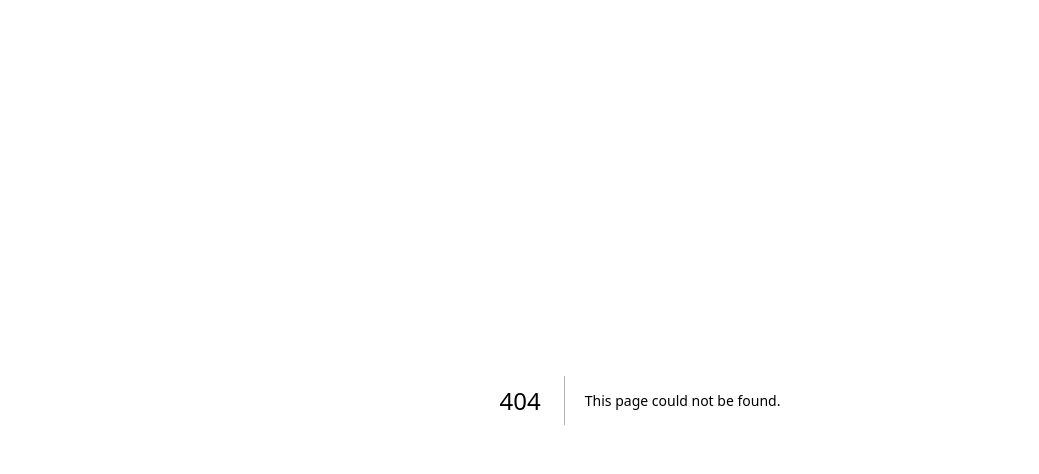
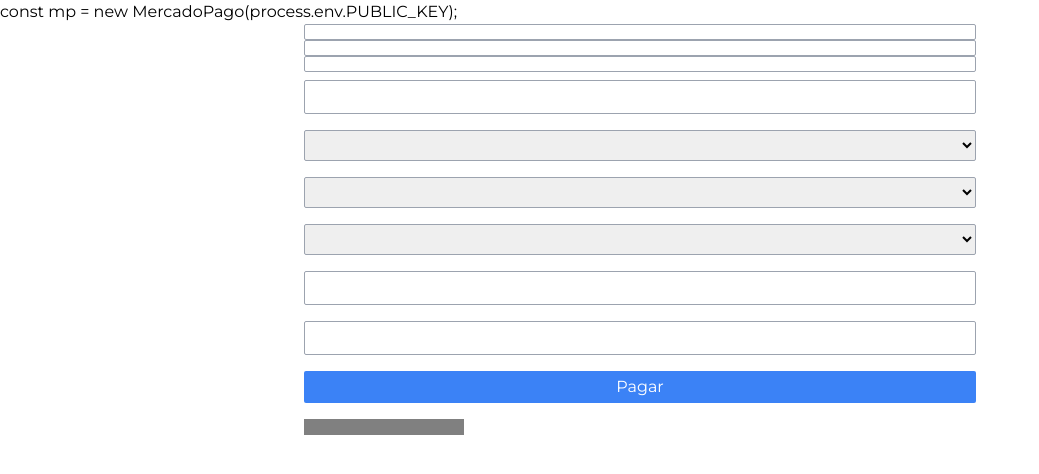
Before and after one commit to ortizfram/Yoga-Membership-videos-page, a Next.js app in the folder membership-page/: page /payments/mp_checkout in a window 1280 px wide. Before the commit this address had no page. Shown: the top 474 px of the page, without its empty margins (0-1039 px from the left). Built offline with nearby package versions, Linux system fonts and the light colour scheme.

Commit message:
adding mp_checkout

```diff
--- a/membership-page/package.json
+++ b/membership-page/package.json
@@ -18,6 +18,7 @@
     "graphql": "^16.6.0",
     "graphql-request": "^5.2.0",
     "html-react-parser": "^3.0.13",
+    "mercadopago": "^1.5.15",
     "moment": "^2.29.4",
     "next": "13.2.4",
     "next-auth": "^4.20.1",
--- /dev/null
+++ b/membership-page/pages/payments/mp_checkout.js
@@ -0,0 +1,71 @@
+import Head from "next/head";
+import React from "react";
+import MercadoPago from "mercadopago";
+
+const mp_checkout = () => {
+  return (
+    <>
+      <Head>
+        {/* Import Mercado Pago */}
+        <script src="https://sdk.mercadopago.com/js/v2"></script>
+      </Head>
+      <main>
+        {/* Config credentials */}
+        const mp = new MercadoPago(process.env.PUBLIC_KEY);
+        {/* CardForm */}
+        <form id="form-checkout" class="max-w-2xl mx-auto flex flex-col">
+          <div
+            id="form-checkout__cardNumber"
+            class="container h-4 border border-gray-400 rounded-sm p-1"
+          ></div>
+          <div
+            id="form-checkout__expirationDate"
+            class="container h-4 border border-gray-400 rounded-sm p-1"
+          ></div>
+          <div
+            id="form-checkout__securityCode"
+            class="container h-4 border border-gray-400 rounded-sm p-1"
+          ></div>
+          <input
+            type="text"
+            id="form-checkout__cardholderName"
+            class="my-2 py-1 px-2 border border-gray-400 rounded-sm"
+          />
+          <select
+            id="form-checkout__issuer"
+            class="my-2 py-1 px-2 border border-gray-400 rounded-sm"
+          ></select>
+          <select
+            id="form-checkout__installments"
+            class="my-2 py-1 px-2 border border-gray-400 rounded-sm"
+          ></select>
+          <select
+            id="form-checkout__identificationType"
+            class="my-2 py-1 px-2 border border-gray-400 rounded-sm"
+          ></select>
+          <input
+            type="text"
+            id="form-checkout__identificationNumber"
+            class="my-2 py-1 px-2 border border-gray-400 rounded-sm"
+          />
+          <input
+            type="email"
+            id="form-checkout__cardholderEmail"
+            class="my-2 py-1 px-2 border border-gray-400 rounded-sm"
+          />
+
+          <button
+            type="submit"
+            id="form-checkout__submit"
+            class="my-2 py-1 px-4 bg-blue-500 text-white rounded-sm"
+          >
+            Pagar
+          </button>
+          <progress value="0" class="progress-bar my-2"></progress>
+        </form>
+      </main>
+    </>
+  );
+};
+
+export default mp_checkout;
```
Also changed, not shown: 1 other file (tests, documents, lock files or other folders).
